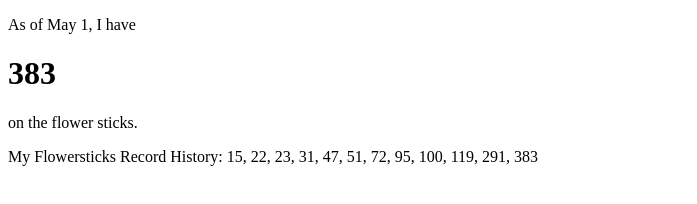
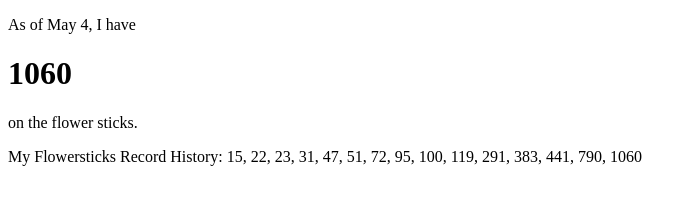
Before and after one commit to otisdub/flowersticks, a plain HTML site: page index.html in a window 1280 px wide. Shown: the whole page, without its empty margins (0-697 px from the left). Drawn offline with Linux system fonts and the light colour scheme.

Commit message:
Update flowersticks count and record history

```diff
--- a/index.html
+++ b/index.html
@@ -5,10 +5,10 @@
 </head>
 <body>
 
-<p>As of May 1, I have</p>
-<h1>383</h1>
+<p>As of May 4, I have</p>
+<h1>1060</h1>
 <p>on the flower sticks.</p>
 
-<p>My Flowersticks Record History: 15, 22, 23, 31, 47, 51, 72, 95, 100, 119, 291, 383</p>
+<p>My Flowersticks Record History: 15, 22, 23, 31, 47, 51, 72, 95, 100, 119, 291, 383, 441, 790, 1060</p>
 </body>
 </html>
```
